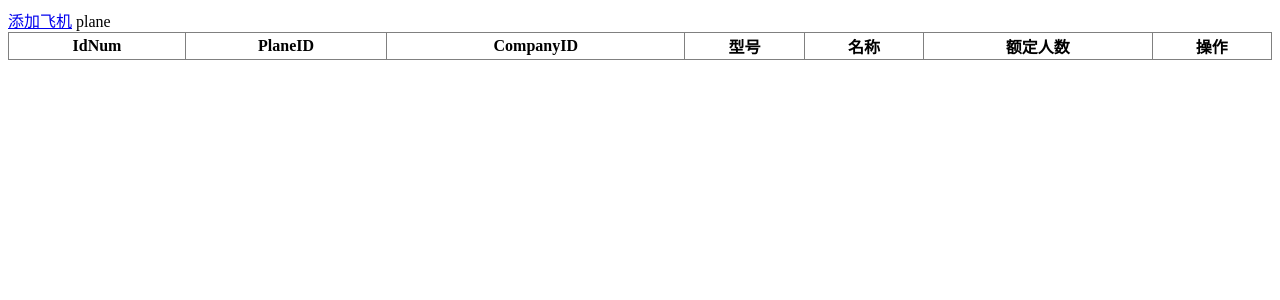
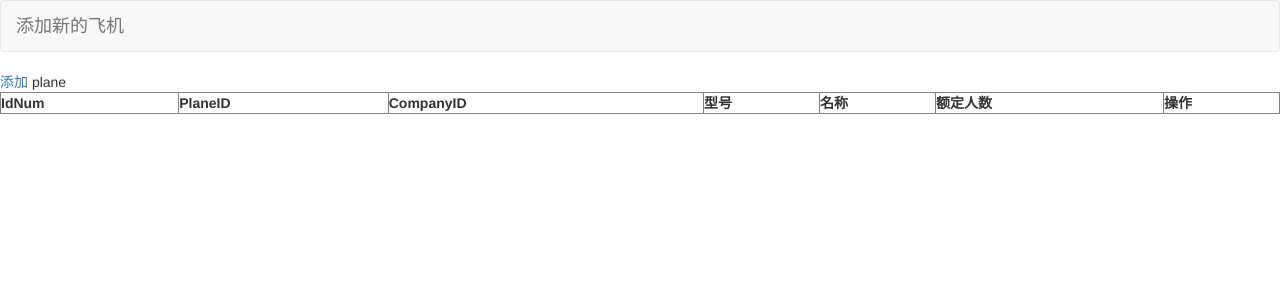
Before and after one commit to SimonLiu61/Database_a_djangoProject, a Django app: page /aircompany/planemanage in a window 1280 px wide. Shown: the top 300 px of the page. Run offline with Django 3.2, Linux system fonts and the light colour scheme; data that the repository does not hold is empty; some libraries are stand-ins or nearby versions.

Commit message:
Add files via upload

```diff
--- a/templates/aircompany/planes.html
+++ b/templates/aircompany/planes.html
@@ -4,9 +4,15 @@
     <meta charset="UTF-8">
     <title>航司端-机型管理</title>
     <link rel="stylesheet" type="text/css" href="/static/css/bookflight.css">
+    <link href="https://cdn.bootcdn.net/ajax/libs/twitter-bootstrap/3.4.0/css/bootstrap.min.css" rel="stylesheet">
 </head>
 <body>
-<a href="/aircompany/addplane/">添加飞机</a>
+  <div class="navbar navbar-default">
+    <div class="navbar-header">
+      <a href="#" class="navbar-brand">添加新的飞机</a>
+    </div>
+    </div>
+<a href="/aircompany/addplane/">添加</a>
 <table border="1px" width="100%" style="border-collapse: collapse;">
 {#    <a href="../sims/add">添加学生</a>#}
     <tr>
```
